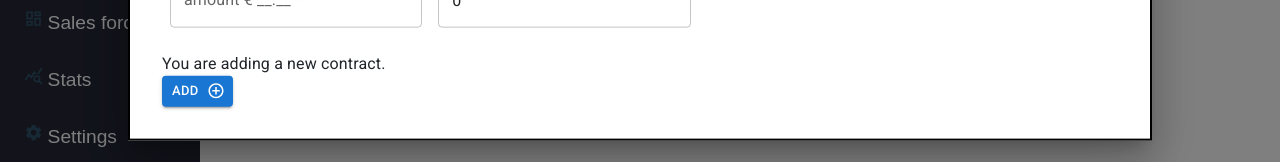
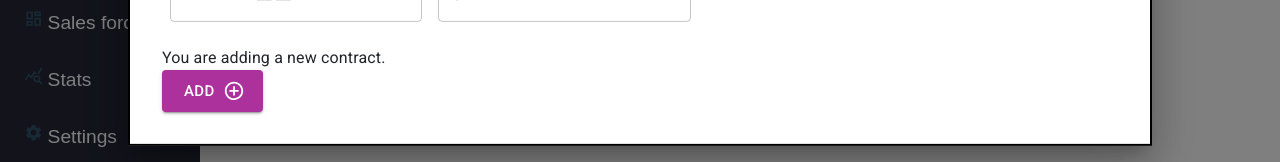
Before and after one commit to FrancescoMicunco/insurance-broker, a React (Create React App) app: page /products in a window 1280 px wide. Both pictures are taken after typing "Sample" into the empty fields and a click on the button "ADD NEW CONTRACT". Shown: the part 417-579 px from the top of the page. Built offline with nearby package versions, Linux system fonts and the light colour scheme; no server answers; a web font is replaced by a local one.

Commit message:
add product button

```diff
--- a/src/pages/Products.jsx
+++ b/src/pages/Products.jsx
@@ -280,8 +280,9 @@ const Products = () => {
                                 <Typography id="modal-modal-description" sx={{ mt: 2 }}>
                                     You are adding a new contract.
                                 </Typography>
-
-                                <Button variant="contained" size="small" endIcon={<AddCircleOutlineIcon />} onClick={() => { addnewProduct(newProduct) }}>Add</Button>
+                                <ThemeProvider theme={theme}>
+                                    <Button color="neutral" variant="contained" size="large" endIcon={<AddCircleOutlineIcon />} onClick={() => { addnewProduct(newProduct) }}>Add</Button>
+                                </ThemeProvider>
                             </Box>
                         </Modal>
 
```
